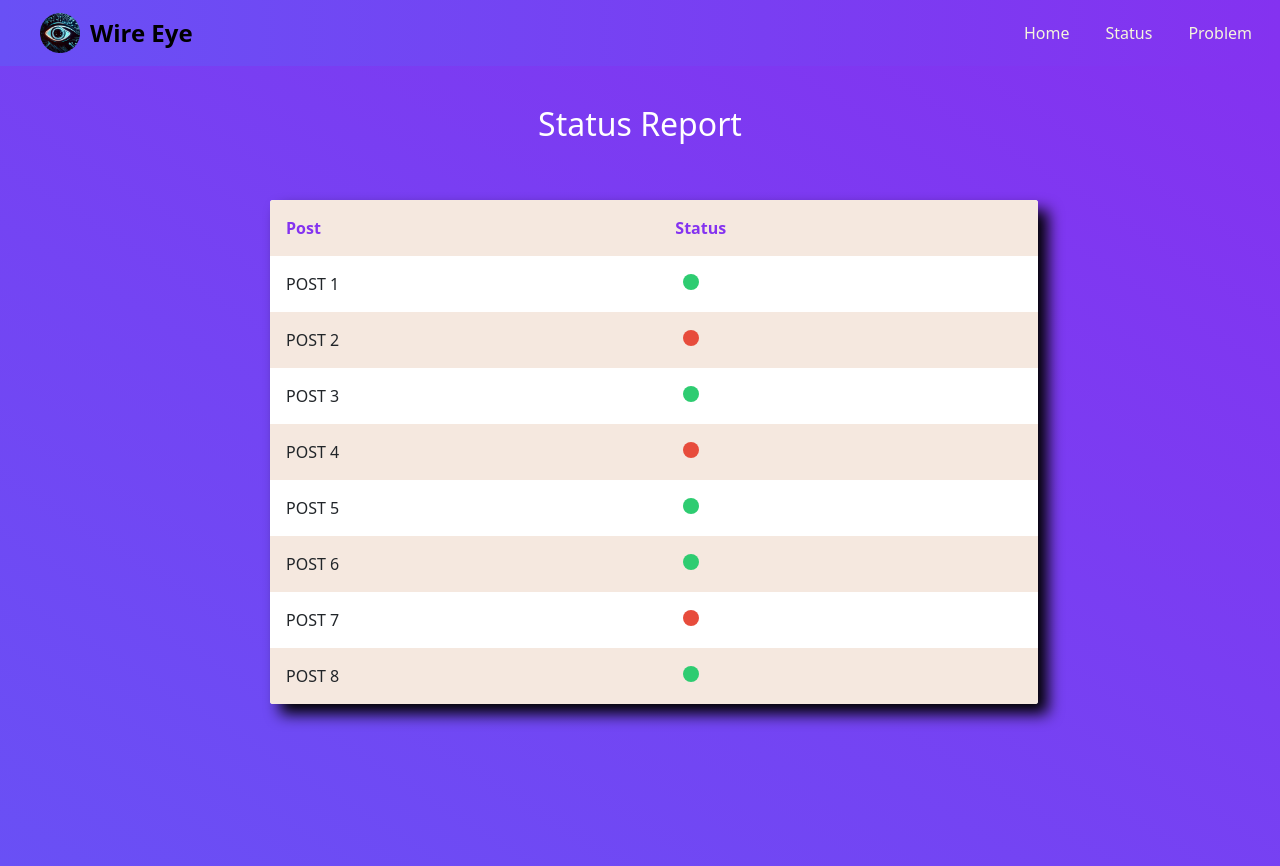
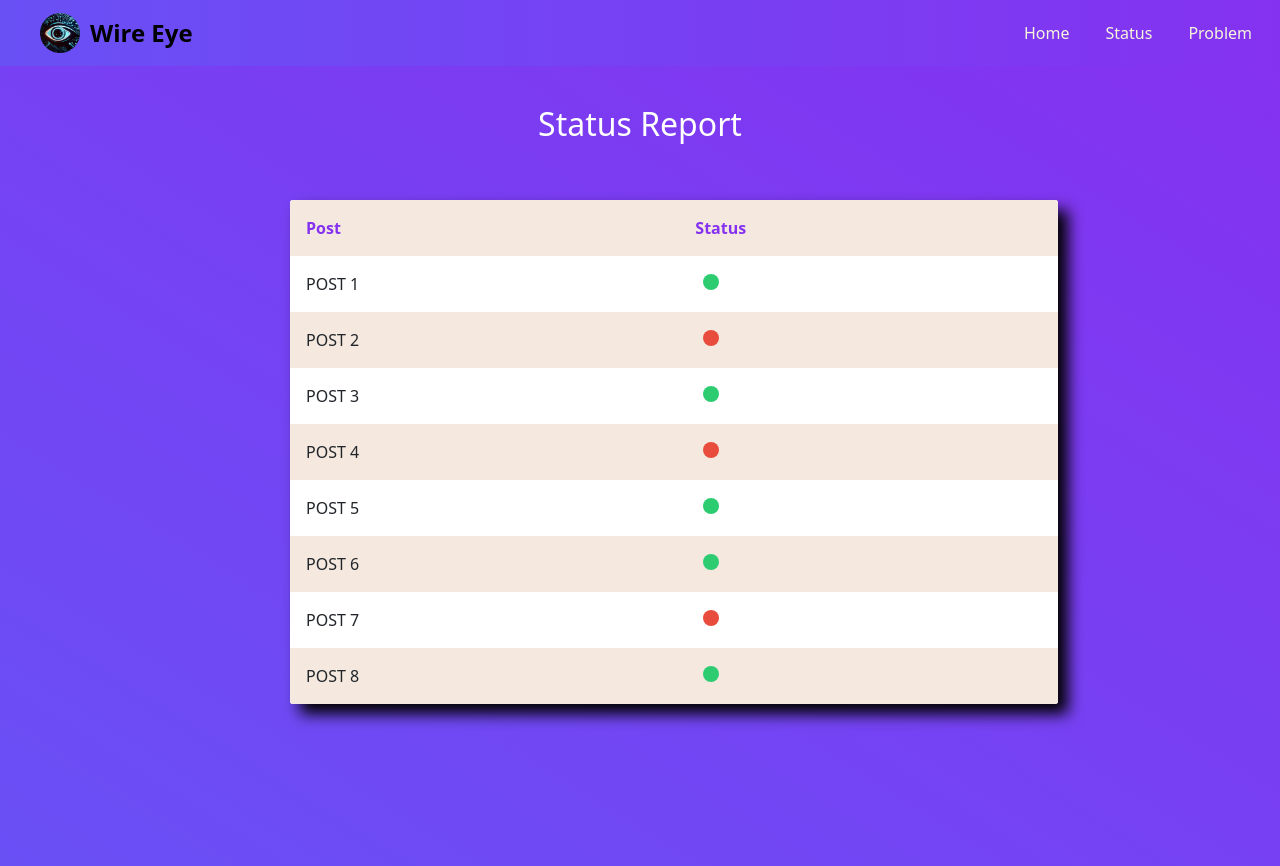
Before and after one commit to DON2604/wire-eye, a React (Create React App) app: page /Status in a window 1280 px wide. Built offline with nearby package versions, Linux system fonts and the light colour scheme; no server answers; the database is empty.

Commit message:
status-update

```diff
--- a/src/Styles/status.css
+++ b/src/Styles/status.css
@@ -93,7 +93,7 @@
   overflow: hidden;
   margin-top: -666px;
   width: 60%;
-  margin-left: 270px;
+  margin-left: 290px;
 }
 
 table {
```
